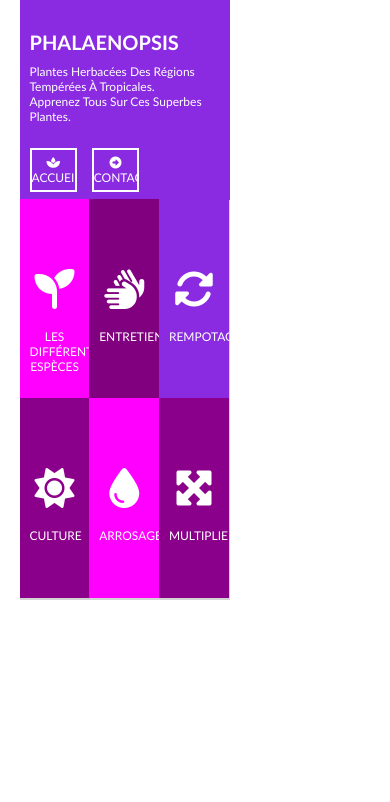
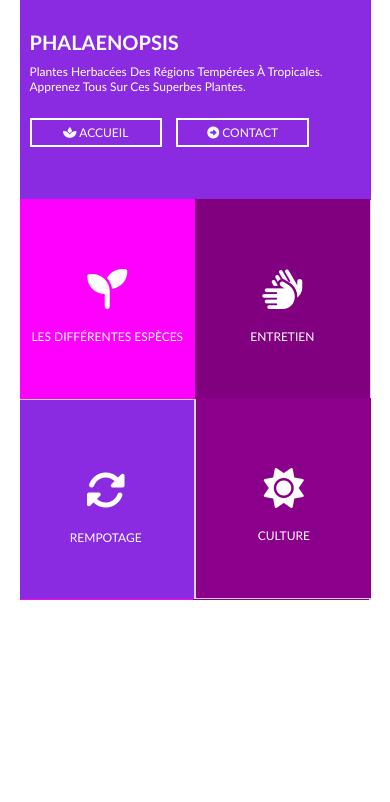
Before and after one commit to Sylvie-B/sylvie-eval-front, a plain HTML site: page index.html in a window 390 px wide. Drawn offline with Linux system fonts and the light colour scheme.

Commit message:
responsive une case none

```diff
--- a/style.css
+++ b/style.css
@@ -160,11 +160,35 @@ a{
 }
 
 @media screen and (max-width: 400px){
+
     #question{
         display: none;
     }
+
+    #square{
+        width: 100%;
+    }
+
     #titre{
         width: 100%;
     }
 
+    .boutonResume, .boutonContact{
+        width: 40%;
+    }
+
+    #espèces, #entretien, #rempotage, #culture, #arrosage, #multiplier {
+        width: 50%;
+    }
+
+    #photo{
+        display: block;
+        margin: -4px 0 0 0;
+        height: 50%;
+        width: auto;
+    }
+
+    #button-photo{
+        height: 50%;
+    }
 }
```
